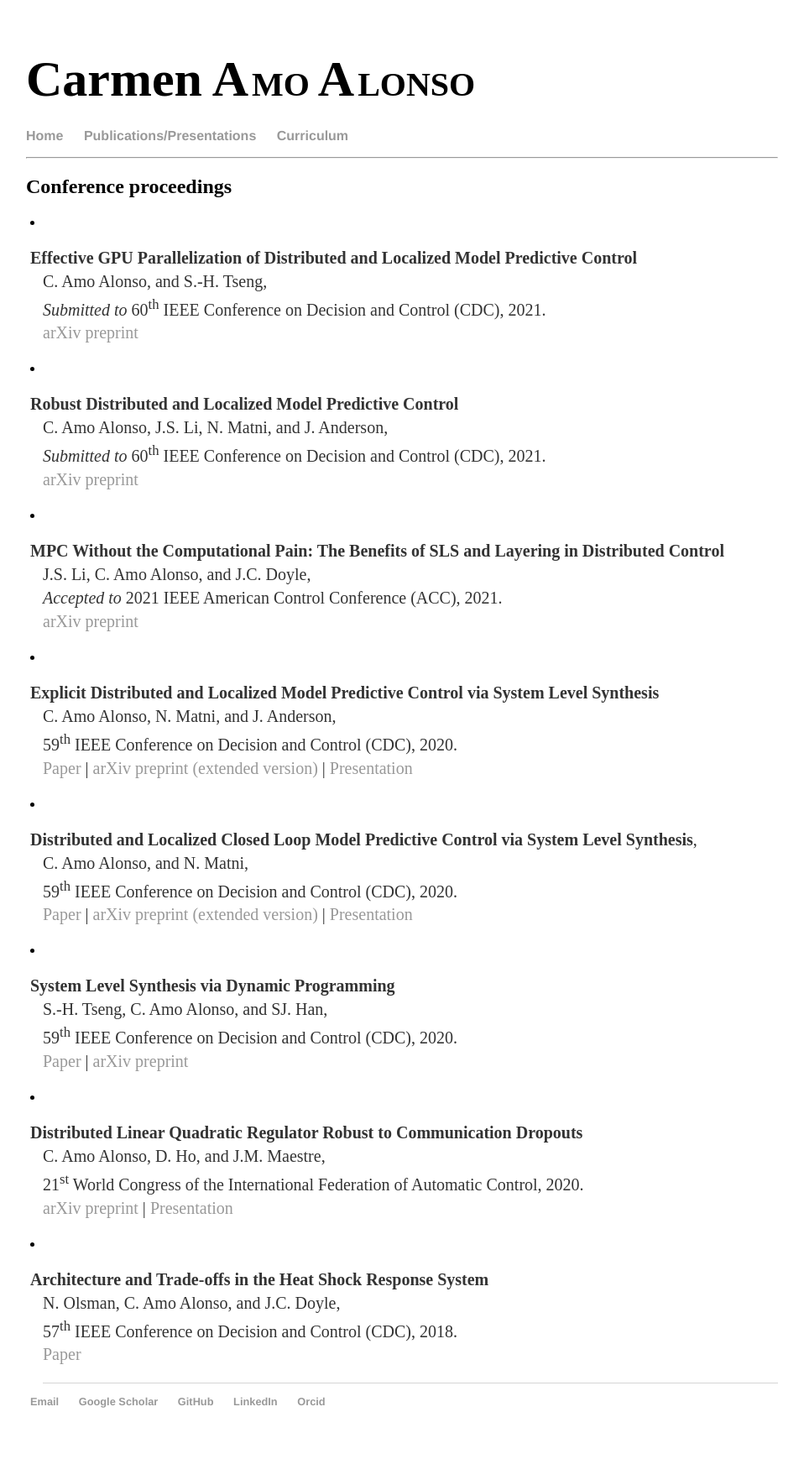
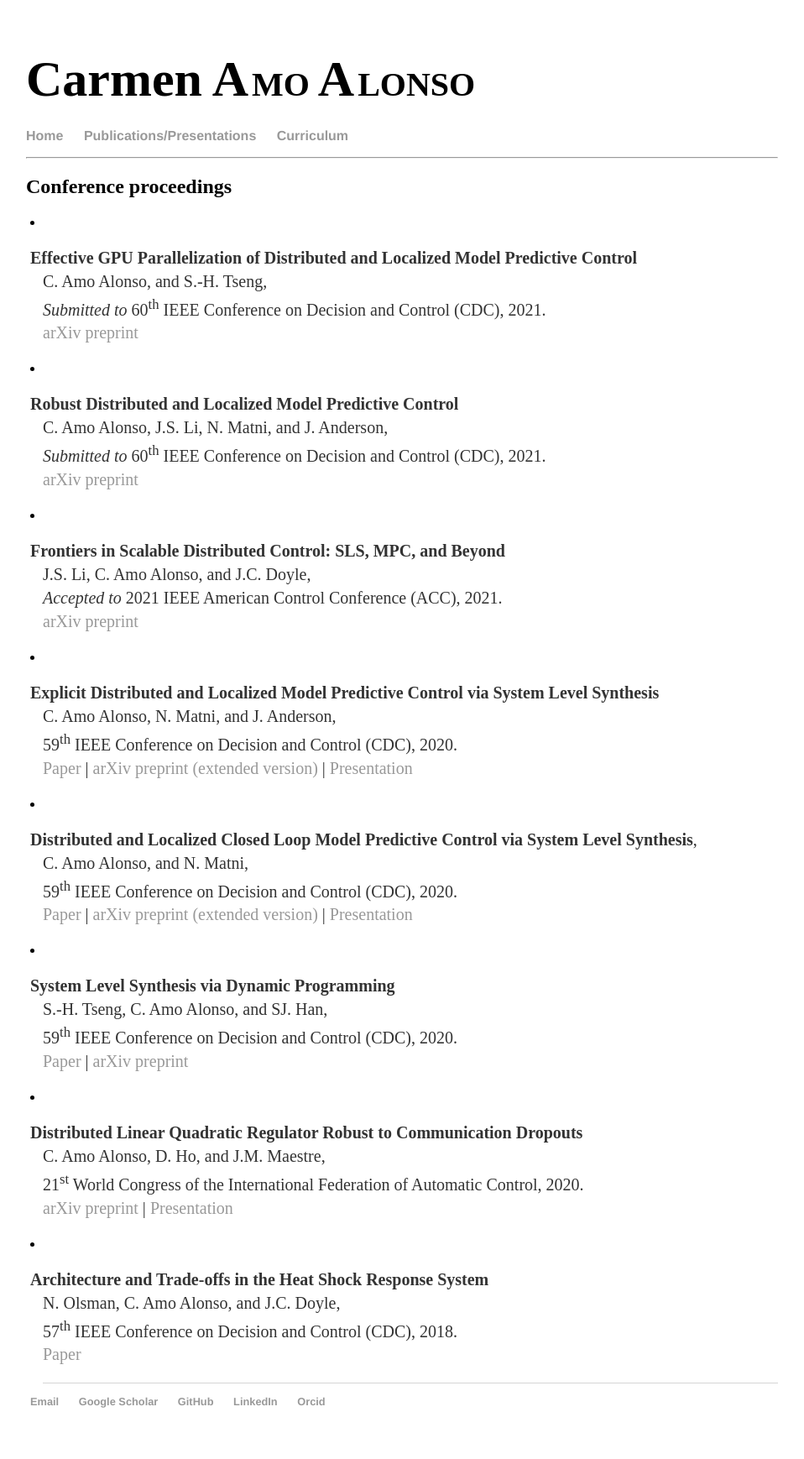
Before and after one commit to camoalon/camoalon.github.io, a Jekyll site: the page built from publications.html, in a window 1280 px wide. Shown: the whole page at 84% size, without its empty margins (161-1119 px from the left). Built offline with Jekyll 4.4.1, drawn with Linux system fonts in a browser that asks for light colours.

Commit message:
modified publication name

```diff
--- a/publications.html
+++ b/publications.html
@@ -23,7 +23,7 @@ C. Amo Alonso, J.S. Li, N. Matni, and J. Anderson, <br />
 
 <li style="line-height: 17px; padding-left: 20px; text-indent: -15px; " class="full-width" value="1">
 <p  style="font-size:20px" class="paragraph_style_1">
-<strong>MPC Without the Computational Pain: The Benefits of SLS and Layering in Distributed Control </strong><br />
+<strong>Frontiers in Scalable Distributed Control: SLS, MPC, and Beyond</strong><br />
 J.S. Li, C. Amo Alonso, and J.C. Doyle, <br />
 <em>Accepted to</em> 2021 IEEE American Control Conference (ACC), 2021. <br />
 <a href="https://arxiv.org/abs/1909.10074"> arXiv preprint</a></p>
```
Also changed, not shown: 1 other file.
